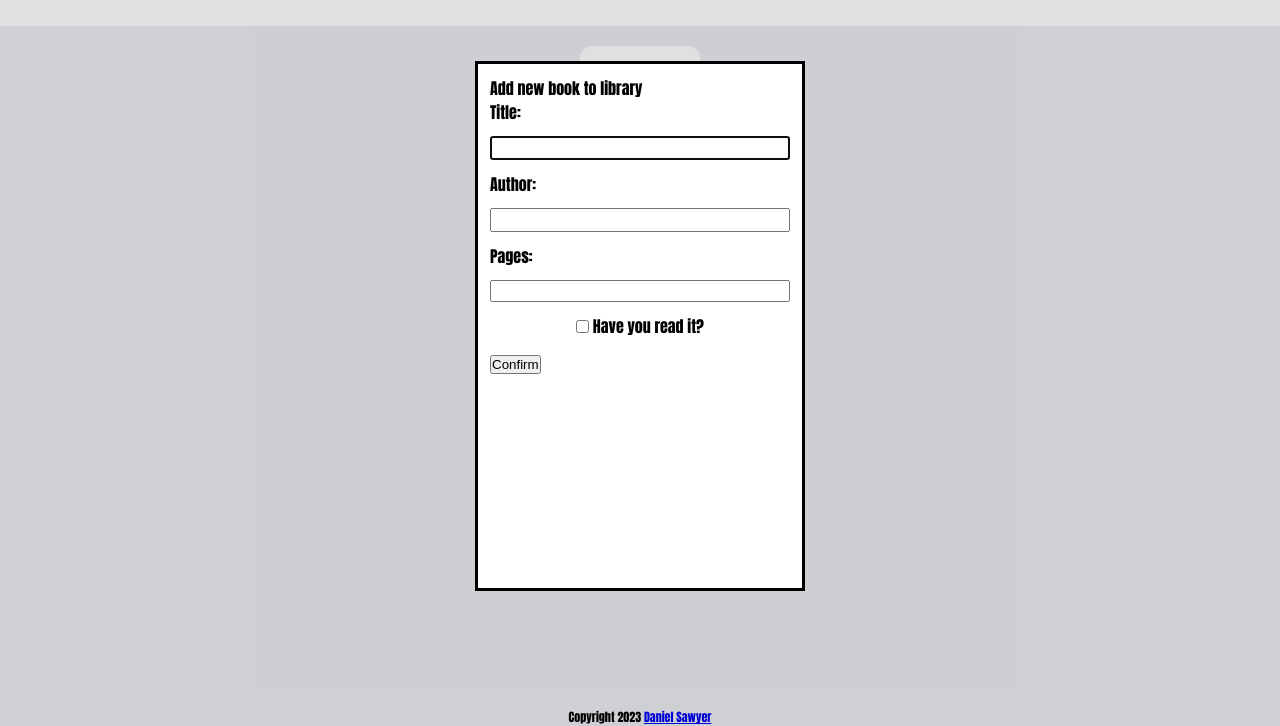
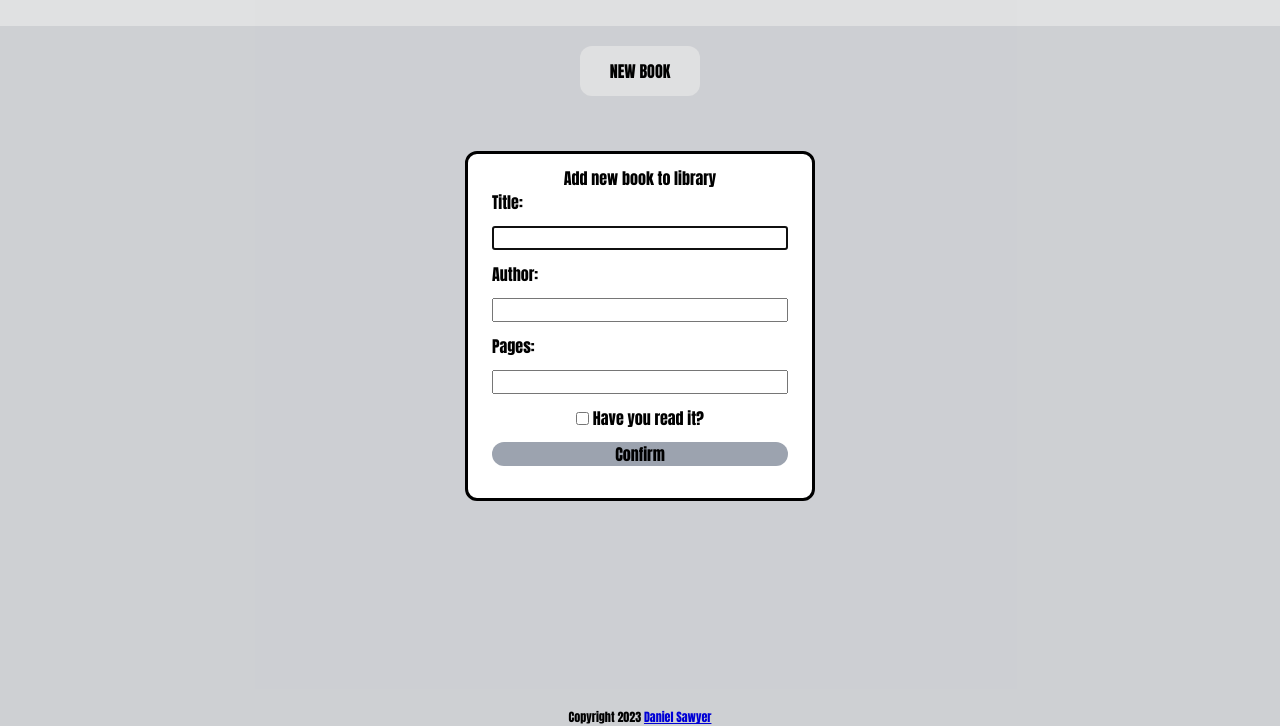
Before and after one commit to danielkurtsawyer/odin-library, a plain HTML site: page index.html in a window 1280 px wide. Both pictures are taken after a click on the button "NEW BOOK". Shown: the part 74-800 px from the top of the page. Drawn offline with Linux system fonts and the light colour scheme.

Commit message:
Clean up project files and add minor layout tweaks.

```diff
--- a/index.html
+++ b/index.html
@@ -30,10 +30,8 @@
                         <input type="checkbox" id="read" name="read" min="1" value="0">
                         <label for="read">Have you read it?</label>
                     </div>
+                    <button id="confirm-button" type="submit">Confirm</button>
 
-                    <div class="form-buttons">
-                        <button id="confirm-button" type="submit">Confirm</button>
-                    </div>
                 </form>
             </dialog>
             <button type="button" class="book-button">NEW BOOK</button>
--- a/script.js
+++ b/script.js
@@ -47,8 +47,6 @@ function displayBooks(){
         library.appendChild(bookDiv);
     });
 }
-const book1 = new Book("The Hobbit", "J.R.R Tolkien", 295, 0);
-const book2 = new Book("A Game of Thrones", "George R. R. Martin", 694, 1);
 
 bookButton.addEventListener("click", ()=>{bookForm.showModal()});
 readBox.addEventListener("change", (e)=>{
@@ -65,19 +63,3 @@ bookForm.addEventListener("submit", (e)=>{
     displayBooks();
     bookForm.close();
 })
-
-
-/*
-addBookToLibrary(book1);
-addBookToLibrary(book2);
-addBookToLibrary(book1);
-addBookToLibrary(book2);
-addBookToLibrary(book1);
-addBookToLibrary(book2);
-addBookToLibrary(book1);
-addBookToLibrary(book2);
-addBookToLibrary(book1);
-addBookToLibrary(book2);
-*/
-
-displayBooks();
--- a/style.css
+++ b/style.css
@@ -90,21 +90,41 @@
 
 #new-book-dialog{
     margin: auto;
-    padding: 12px;
-    width: 300px;
-    height: 500px;
+    padding: 12px 24px;
+    box-sizing: border-box;
+    width: 350px;
+    height: 350px;
+    border-radius: 12px;
+}
+
+#new-book-dialog p{
+    text-align: center;
 }
 
 form{
     display: grid;
-    grid-template-rows: repeat(5, 1fr);
+    grid-auto-rows: 1fr;
     gap: 12px;
 }
 
 input{
     font-size: 16px;
+    padding-left: 6px;
 }
 
 .readContainer{
     margin: auto;
 }
+
+#confirm-button{
+    font-family: 'Anton', sans-serif;
+    font-size: 16px;
+    border-radius: 12px;
+    border: none;
+    background-color: var(--dark-color);
+}
+
+#confirm-button:hover{
+    background-color: cyan;
+    box-shadow: 1px 1px 3px darkcyan;
+}
```
